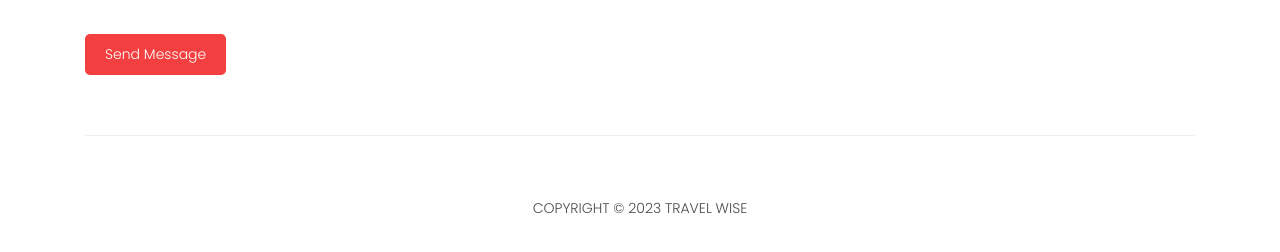
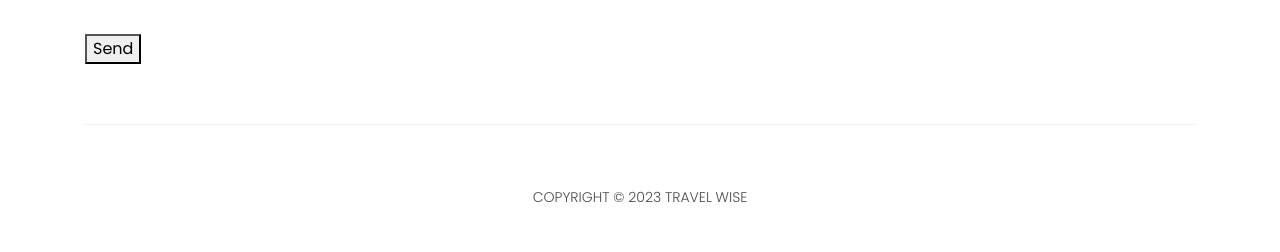
Before and after one commit to alexnguyen0563/UpdatedSimpleTravelWise, a plain HTML site: page contact.html in a window 1280 px wide. Shown: the part 1688-1940 px from the top of the page. Drawn offline with Linux system fonts and the light colour scheme; no server answers.

Commit message:
Update contact.html

```diff
--- a/contact.html
+++ b/contact.html
@@ -218,13 +218,7 @@
                   </div>
                   <div class="col-lg-12">
                     <fieldset>
-                      <button
-                        type="submit"
-                        id="form-submit"
-                        class="filled-button"
-                      >
-                        Send Message
-                      </button>
+                      <button onclick="send()">Send</button>
                     </fieldset>
                   </div>
                 </div>
@@ -250,10 +244,6 @@
           </div>
         </div>
       </div>
-	     <script src="https://www.gstatic.com/firebasejs/8.3.1/firebase-app.js"></script>
-          <script src="https://www.gstatic.com/firebasejs/8.3.1/firebase-auth.js"></script>
-          <script src="https://www.gstatic.com/firebasejs/8.3.1/firebase-database.js"></script>
-          <script src="contact1.js"></script>
     </footer>
 
     <!-- Bootstrap core JavaScript -->
@@ -264,6 +254,11 @@
     <script src="assets/js/custom.js"></script>
     <script src="assets/js/owl.js"></script>
 
+	  <script src="https://www.gstatic.com/firebasejs/8.3.1/firebase-app.js"></script>
+          <script src="https://www.gstatic.com/firebasejs/8.3.1/firebase-auth.js"></script>
+          <script src="https://www.gstatic.com/firebasejs/8.3.1/firebase-database.js"></script>
+          <script src="contact1.js"></script>
+
 
   </body>
 </html>
```
